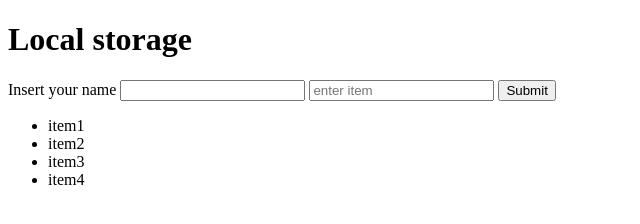
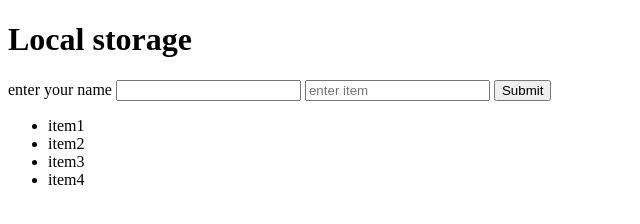
Before and after one commit to mutuyimana1/project-name, a plain HTML site: page index.html in a window 1280 px wide. Shown: the full height of the page, 0-640 px from the left. Drawn offline with Linux system fonts and the light colour scheme.

Commit message:
label changa

```diff
--- a/index.html
+++ b/index.html
@@ -8,7 +8,7 @@
   </head>
   <body>
     <h1>Local storage</h1>
-    <label>Insert your name</label>
+    <label>enter your name</label>
     <input type="text" name="" id="input-field" />
     <input
       type="text"
```
